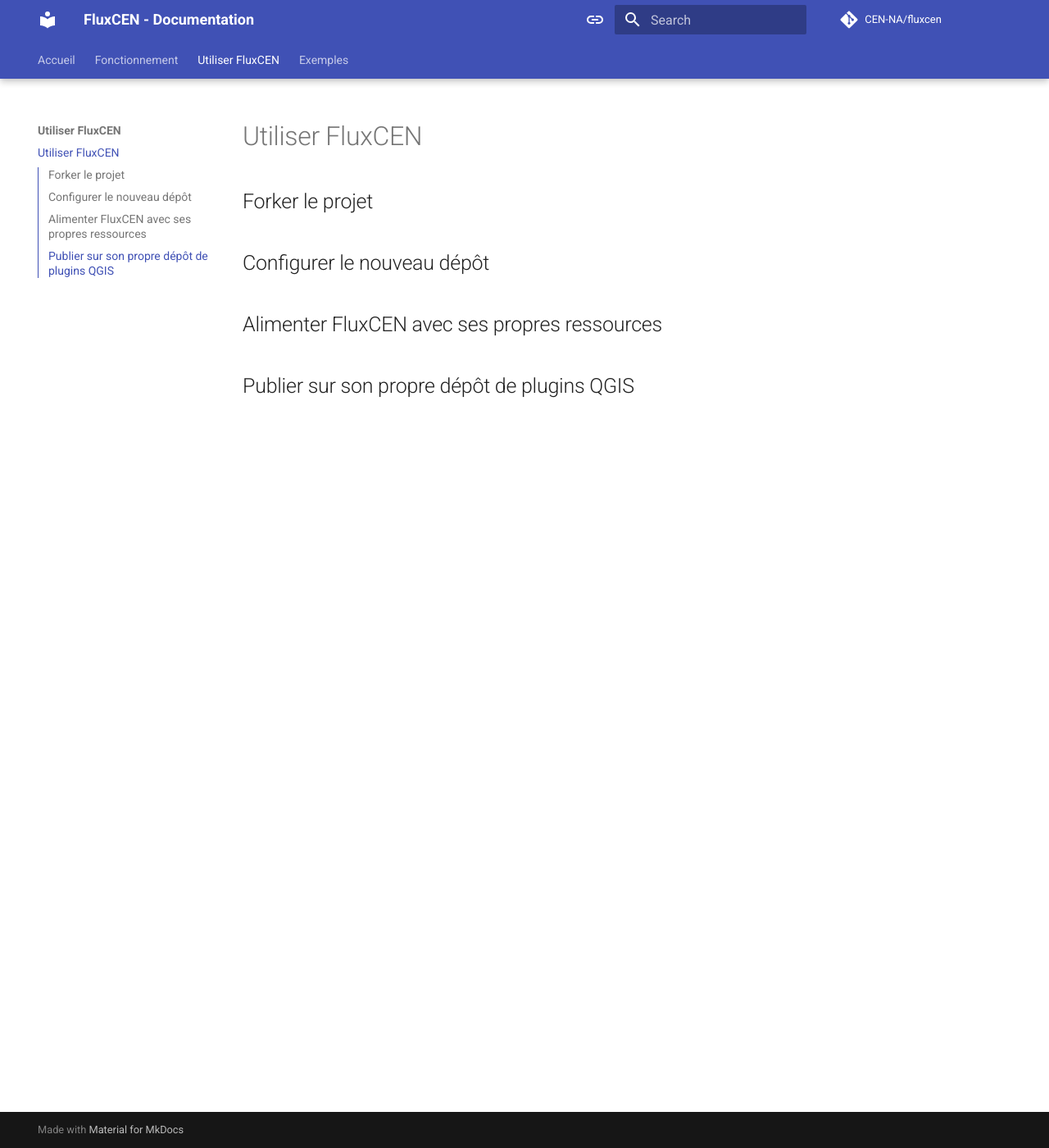
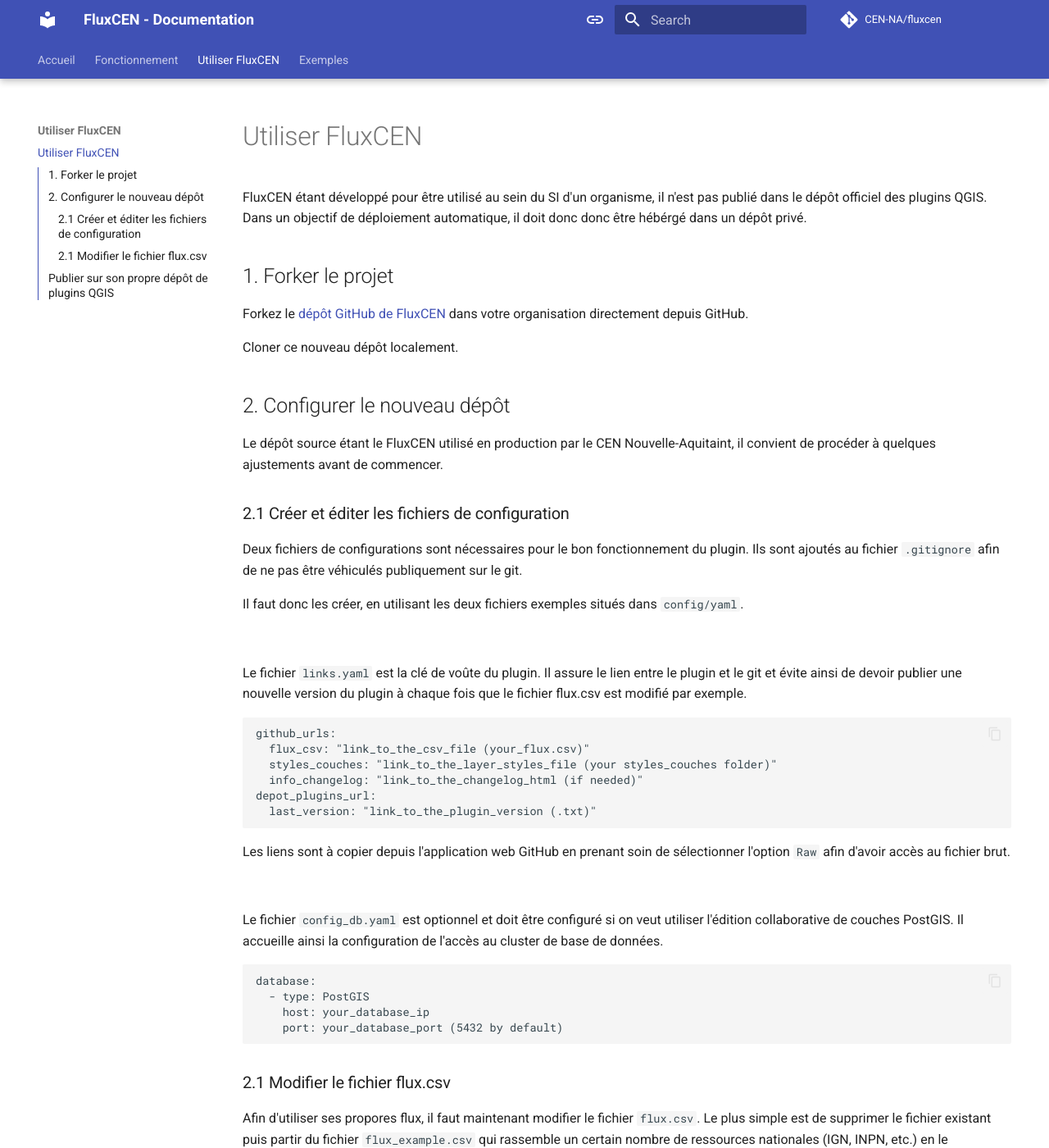
Before and after one commit to CEN-Nouvelle-Aquitaine/fluxcen_docs, an MkDocs documentation site: the page built from docs/utiliser_fluxcen.md, in a window 1280 px wide and 1400 px high. Shown: the whole window at 82% size. Built offline with MkDocs 1.6.1 and Material for MkDocs 9.7.7, drawn with Linux system fonts in a browser that asks for light colours; comment, search, counter and statistics services are not loaded; some of the changed text lies outside the part shown.

Commit message:
Add documentation

````diff
--- a/docs/utiliser_fluxcen.md
+++ b/docs/utiliser_fluxcen.md
@@ -1,10 +1,58 @@
 # Utiliser FluxCEN
 
+FluxCEN étant développé pour être utilisé au sein du SI d'un organisme, il n'est pas publié dans le dépôt officiel des plugins QGIS.
+Dans un objectif de déploiement automatique, il doit donc donc être hébérgé dans un dépôt privé.
 
-## Forker le projet
+## 1. Forker le projet
 
-## Configurer le nouveau dépôt
+Forkez le [dépôt GitHub de FluxCEN](https://github.com/CEN-Nouvelle-Aquitaine/fluxcen) dans votre organisation directement depuis GitHub.
 
-## Alimenter FluxCEN avec ses propres ressources
+Cloner ce nouveau dépôt localement.
+
+## 2. Configurer le nouveau dépôt
+
+Le dépôt source étant le FluxCEN utilisé en production par le CEN Nouvelle-Aquitaint, il convient de procéder à quelques ajustements avant de commencer.
+
+
+### 2.1 Créer et éditer les fichiers de configuration
+
+Deux fichiers de configurations sont nécessaires pour le bon fonctionnement du plugin. Ils sont ajoutés au fichier `.gitignore` afin de ne pas être véhiculés publiquement sur le git.
+
+Il faut donc les créer, en utilisant les deux fichiers exemples situés dans `config/yaml`.
+
+</br>
+
+Le fichier `links.yaml` est la clé de voûte du plugin. Il assure le lien entre le plugin et le git et évite ainsi de devoir publier une nouvelle version du plugin à chaque fois que le fichier flux.csv est modifié par exemple.
+
+```yml
+github_urls:
+  flux_csv: "link_to_the_csv_file (your_flux.csv)"
+  styles_couches: "link_to_the_layer_styles_file (your styles_couches folder)"
+  info_changelog: "link_to_the_changelog_html (if needed)"
+depot_plugins_url:
+  last_version: "link_to_the_plugin_version (.txt)"
+```
+Les liens sont à copier depuis l'application web GitHub en prenant soin de sélectionner l'option `Raw` afin d'avoir accès au fichier brut.
+
+</br>
+
+Le fichier `config_db.yaml` est optionnel et doit être configuré si on veut utiliser l'édition collaborative de couches PostGIS. Il accueille ainsi la configuration de l'accès au cluster de base de données.
+
+```yml
+database:
+  - type: PostGIS
+    host: your_database_ip
+    port: your_database_port (5432 by default)
+```
+
+### 2.1 Modifier le fichier flux.csv
+
+Afin d'utiliser ses propores flux, il faut maintenant modifier le fichier `flux.csv`.
+Le plus simple est de supprimer le fichier existant puis partir du fichier `flux_example.csv` qui rassemble un certain nombre de ressources nationales (IGN, INPN, etc.) en le renommant.
+
+Vous pouvez également supprimer tous les fichiers dans le dossier `styles_couches` afin de partir d'une base propre.
+
 
 ## Publier sur son propre dépôt de plugins QGIS
+
+Une fois la configuration effectuée et le fichier flux.csv personnalisé, vous êtes prêt à publier le plugin après un commit des modifications.
````
Also changed, not shown: docs/fonctionnement.md (+1 -1 lines), docs/index.md (+7 -7 lines).
